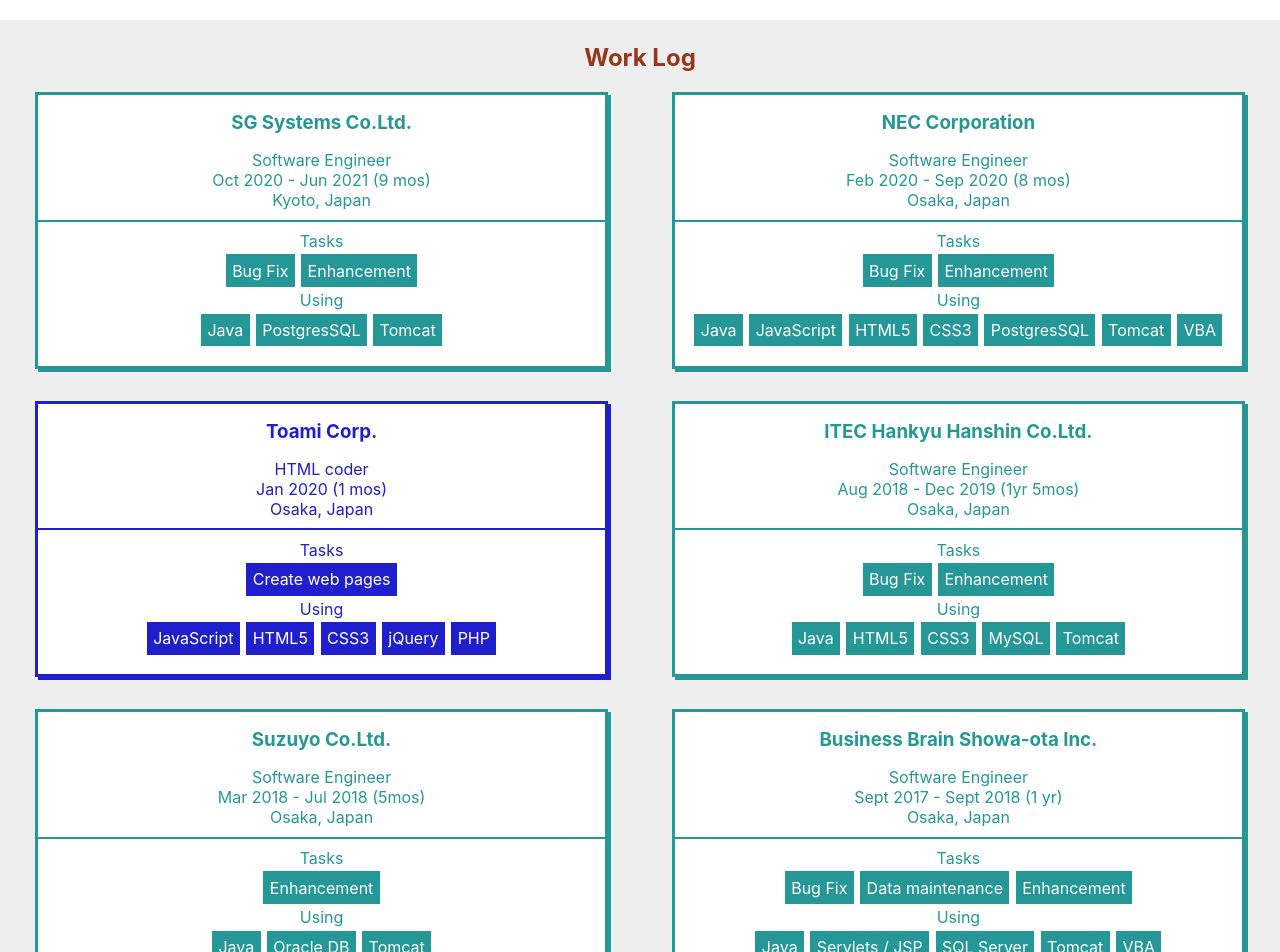
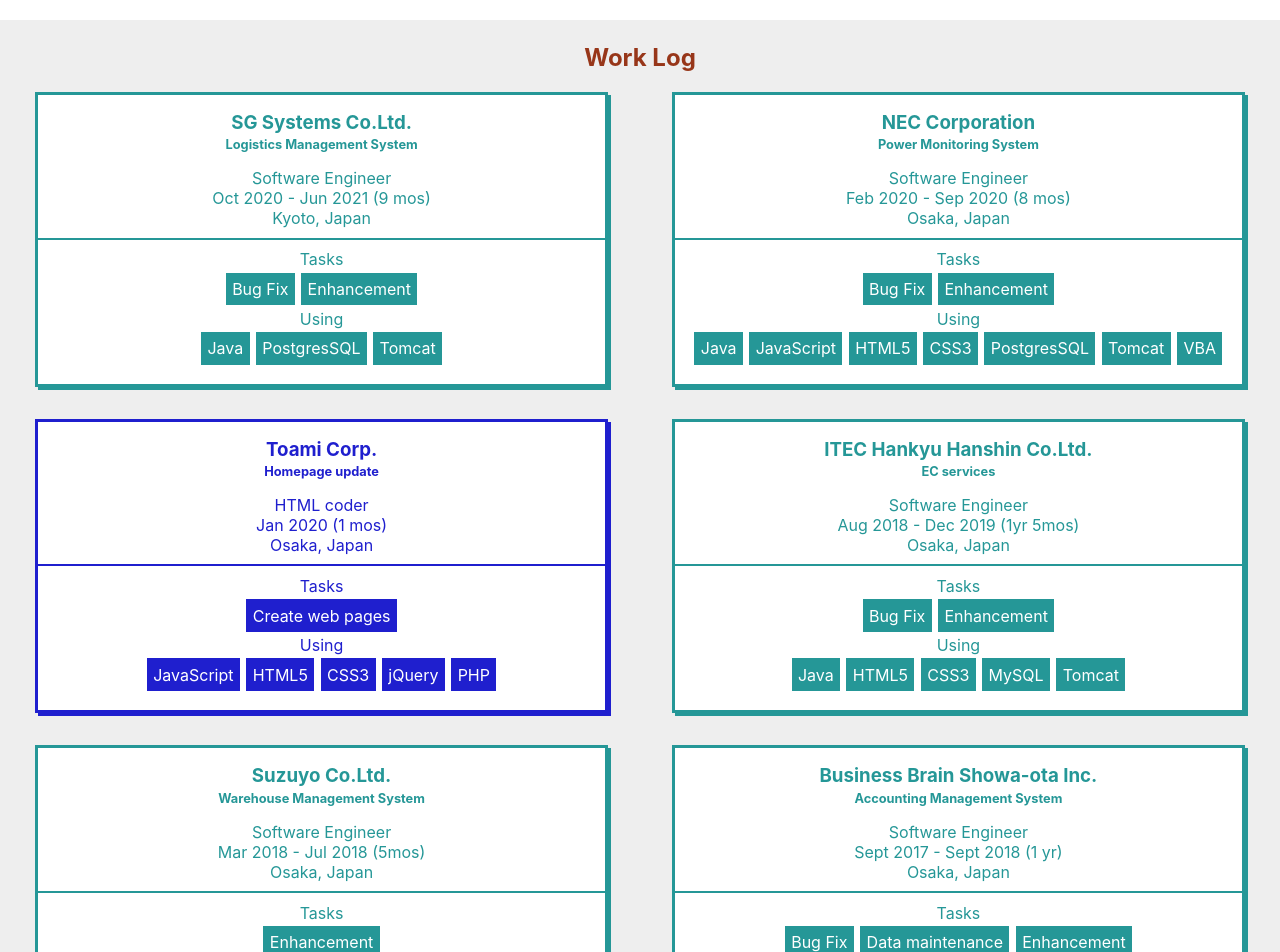
Before and after one commit to SOunit/portfolio, a React (Create React App) app: page / in a window 1280 px wide. Shown: the part 460-1412 px from the top of the page. Built offline with nearby package versions, Linux system fonts and the light colour scheme.

Commit message:
fix typo, companyBusiness

```diff
--- a/src/components/worklog/Worklog.js
+++ b/src/components/worklog/Worklog.js
@@ -27,7 +27,7 @@ const DATA_LIST = [
     id: '6',
     isFront: false,
     companyName: 'SG Systems Co.Ltd.',
-    compnayBusiness: 'Logistics Management System',
+    companyBusiness: 'Logistics Management System',
     jobTitle: SOFTWARE_ENGINEER,
     term: 'Oct 2020 - Jun 2021 (9 mos)',
     place: 'Kyoto, Japan',
@@ -38,7 +38,7 @@ const DATA_LIST = [
     id: '5',
     isFront: false,
     companyName: 'NEC Corporation',
-    compnayBusiness: 'Power Monitoring System',
+    companyBusiness: 'Power Monitoring System',
     jobTitle: SOFTWARE_ENGINEER,
     term: 'Feb 2020 - Sep 2020 (8 mos)',
     place: OSAKA_JAPAN,
@@ -49,7 +49,7 @@ const DATA_LIST = [
     id: '4',
     isFront: true,
     companyName: 'Toami Corp.',
-    compnayBusiness: 'Homepage update',
+    companyBusiness: 'Homepage update',
     jobTitle: HTML_CODER,
     term: 'Jan 2020 (1 mos)',
     place: OSAKA_JAPAN,
@@ -60,7 +60,7 @@ const DATA_LIST = [
     id: '3',
     isFront: false,
     companyName: 'ITEC Hankyu Hanshin Co.Ltd.',
-    compnayBusiness: 'EC services',
+    companyBusiness: 'EC services',
     jobTitle: SOFTWARE_ENGINEER,
     term: 'Aug 2018 - Dec 2019 (1yr 5mos)',
     place: OSAKA_JAPAN,
@@ -71,7 +71,7 @@ const DATA_LIST = [
     id: '2',
     isFront: false,
     companyName: 'Suzuyo Co.Ltd.',
-    compnayBusiness: 'Warehouse Management System',
+    companyBusiness: 'Warehouse Management System',
     jobTitle: SOFTWARE_ENGINEER,
     term: 'Mar 2018 - Jul 2018 (5mos)',
     place: OSAKA_JAPAN,
@@ -82,7 +82,7 @@ const DATA_LIST = [
     id: '1',
     isFront: false,
     companyName: 'Business Brain Showa-ota Inc.',
-    compnayBusiness: 'Accounting Management System',
+    companyBusiness: 'Accounting Management System',
     jobTitle: SOFTWARE_ENGINEER,
     term: 'Sept 2017 - Sept 2018 (1 yr)',
     place: OSAKA_JAPAN,
```
